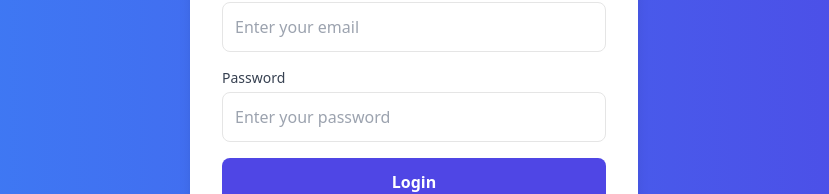
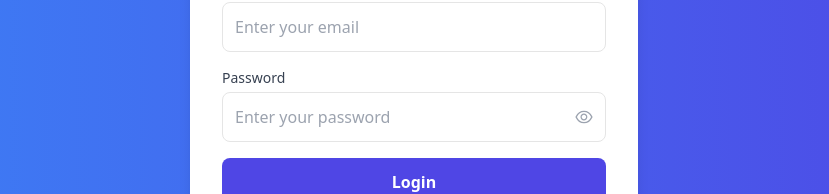
Before and after one commit to sabilar-rahman/Electronix-Frontend, a React (Vite) app: page /login in a window 1280 px wide. Shown: the part 320-514 px from the top of the page, without its empty margins (226-1055 px from the left). Built offline with nearby package versions, Linux system fonts and the light colour scheme.

Commit message:
add eye icon to show password that are entered on form

```diff
--- a/package.json
+++ b/package.json
@@ -22,6 +22,7 @@
     "react": "^18.3.1",
     "react-dom": "^18.3.1",
     "react-hook-form": "^7.53.2",
+    "react-icons": "^5.3.0",
     "react-router-dom": "^6.28.0",
     "remixicon": "^4.5.0",
     "router": "^1.3.8",
--- a/src/pages/Auth/Login.jsx
+++ b/src/pages/Auth/Login.jsx
@@ -1,7 +1,13 @@
-
+import { useState } from "react";
 import { useForm } from "react-hook-form";
+import { AiOutlineEye, AiOutlineEyeInvisible } from "react-icons/ai";
 
 const Login = () => {
+  const [showPassword, setShowPassword] = useState(false);
+  const togglePasswordVisibility = () => {
+    setShowPassword(!showPassword);
+  };
+
   const {
     register,
     handleSubmit,
@@ -40,12 +46,25 @@ const Login = () => {
             <label className="block text-sm font-medium text-gray-700 mb-1">
               Password
             </label>
-            <input
-              {...register("password", { required: "Password is required" })}
-              type="password"
-              placeholder="Enter your password"
-              className="w-full p-3 border rounded-lg focus:outline-none focus:ring-2 focus:ring-indigo-500 focus:border-indigo-500"
-            />
+            <div className="relative">
+              <input
+                {...register("password", { required: "Password is required" })}
+                // type="password"
+                type={showPassword ? "text" : "password"}
+                placeholder="Enter your password"
+                className="w-full p-3 border rounded-lg focus:outline-none focus:ring-2 focus:ring-indigo-500 focus:border-indigo-500"
+              />
+              <span
+                className="absolute right-3 top-1/2 transform -translate-y-1/2 cursor-pointer text-gray-400 "
+                onClick={togglePasswordVisibility}
+              >
+                {showPassword ? (
+                  <AiOutlineEyeInvisible size={20} />
+                ) : (
+                  <AiOutlineEye size={20} />
+                )}
+              </span>
+            </div>
             {errors.password && (
               <span className="text-red-500 text-sm">
                 {errors.password.message}
@@ -64,8 +83,11 @@ const Login = () => {
           </div>
         </form>
         <p className="text-center text-gray-500 text-sm mt-4">
-          Don't have an account?{" "}
-          <a href="/register" className="text-indigo-600 font-medium hover:underline">
+          Don't have an account?
+          <a
+            href="/register"
+            className="text-indigo-600 font-medium hover:underline"
+          >
             Sign up
           </a>
         </p>
--- a/src/pages/Auth/Register.jsx
+++ b/src/pages/Auth/Register.jsx
@@ -1,7 +1,9 @@
-
+import  { useState } from "react";
 import { useForm } from "react-hook-form";
+import { AiOutlineEye, AiOutlineEyeInvisible } from "react-icons/ai";
 
 const Register = () => {
+  const [showPassword, setShowPassword] = useState(false);
   const {
     register,
     handleSubmit,
@@ -10,6 +12,10 @@ const Register = () => {
 
   const onSubmit = (data) => {
     console.log("Registration Data:", data);
+  };
+
+  const togglePasswordVisibility = () => {
+    setShowPassword(!showPassword);
   };
 
   return (
@@ -66,6 +72,7 @@ const Register = () => {
             <label className="block text-sm font-medium text-gray-700 mb-1">
               Password
             </label>
+            <div className="relative">
               <input
                 {...register("password", {
                   required: "Password is required",
@@ -74,10 +81,21 @@ const Register = () => {
                     message: "Password must be at least 6 characters",
                   },
                 })}
-              type="password"
+                type={showPassword ? "text" : "password"}
                 placeholder="Enter your password"
                 className="w-full p-3 border rounded-lg focus:outline-none focus:ring-2 focus:ring-green-500 focus:border-green-500"
               />
+              <span
+                className="absolute right-3 top-1/2 transform -translate-y-1/2 cursor-pointer text-gray-500"
+                onClick={togglePasswordVisibility}
+              >
+                {showPassword ? (
+                  <AiOutlineEyeInvisible size={20} />
+                ) : (
+                  <AiOutlineEye size={20} />
+                )}
+              </span>
+            </div>
             {errors.password && (
               <span className="text-red-500 text-sm">
                 {errors.password.message}
```
Also changed, not shown: 1 other file (tests, documents, lock files or other folders). Lines whose indentation alone changed are shown as unchanged.
